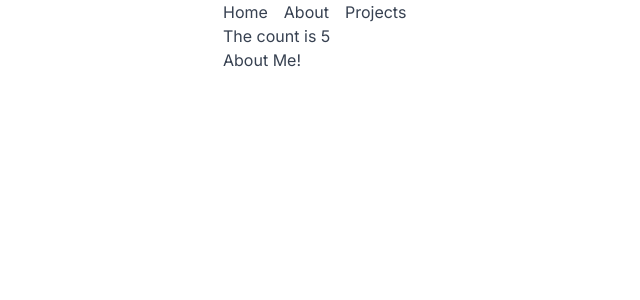
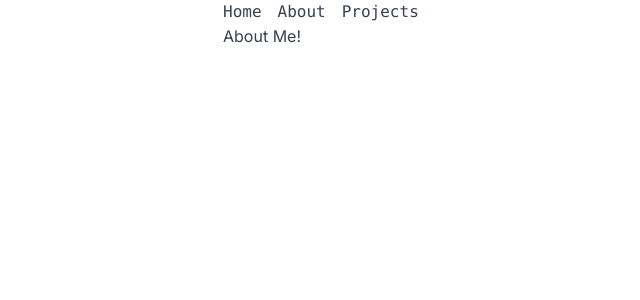
Before and after one commit to AndresFerrerPestana/next14-blog, a Next.js app: page /about in a window 1280 px wide. Shown: the top 300 px of the page, without its empty margins (81-721 px from the left). Built offline with nearby package versions, Linux system fonts and the light colour scheme.

Commit message:
navigation

```diff
--- a/components/header.js
+++ b/components/header.js
@@ -1,15 +1,9 @@
-import Counter from "./counter";
-import Link from 'next/link'
+import Navigation from "./navigation";
 
 export default function Header() {
     return(
         <header>
-          <ul className="flex space-x-4">
-            <li><Link href="/">Home</Link></li>
-            <li><Link href="/about">About</Link></li>
-            <li><Link href="/about/projects">Projects</Link></li>
-          </ul>
-          <Counter />
+          <Navigation />
         </header>
     )
 }
--- /dev/null
+++ b/components/navigation.js
@@ -0,0 +1,13 @@
+import Link from "next/link";
+
+export default function Navigation (){
+    return(
+        <nav className="font-mono">
+            <ul className="flex md:space-x-4 flex-col md:flex-row">
+            <li><Link href="/">Home</Link></li>
+            <li><Link href="/about">About</Link></li>
+            <li><Link href="/about/projects">Projects</Link></li>
+          </ul>
+        </nav>
+    )
+}
```
